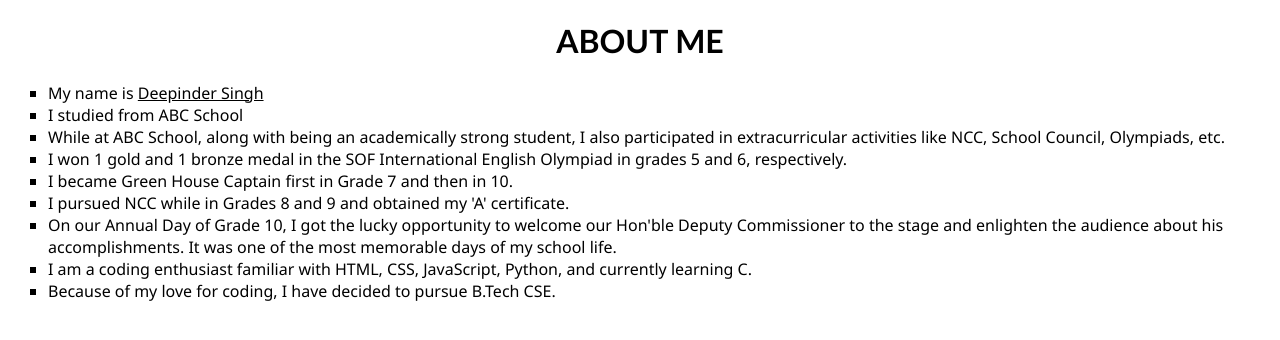
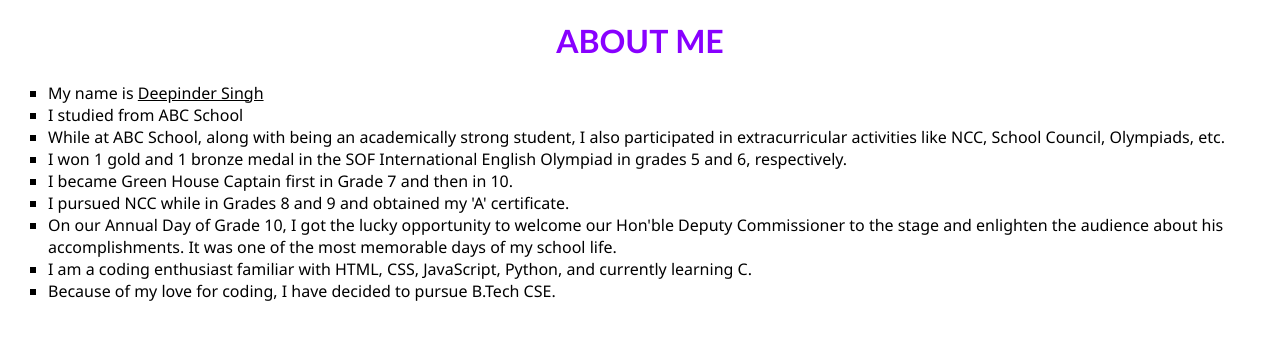
Before and after one commit to deepindersinghbti/Personal-Site, a plain HTML site: page about.html in a window 1280 px wide. Drawn offline with Linux system fonts and the light colour scheme.

Commit message:
Enhance styling of the About page.

```diff
--- a/about.html
+++ b/about.html
@@ -6,7 +6,7 @@
     <title>About</title>
 </head>
 <body>
-    <h1 style="font-family: 'Trebuchet MS', 'Lucida Sans Unicode', 'Lucida Grande', 'Lucida Sans', Arial, sans-serif; text-align: center;">ABOUT ME</h1>
+    <h1 style="font-family: 'Trebuchet MS', 'Lucida Sans Unicode', 'Lucida Grande', 'Lucida Sans', Arial, sans-serif; text-align: center; color:rgba(136, 0, 255, 1);">ABOUT ME</h1>
     <ul style="list-style-type: square; font-family: 'Segoe UI', Tahoma, Geneva, Verdana, sans-serif;">
 
         <li>My name is <u>Deepinder Singh</u></li>
@@ -17,8 +17,7 @@
         <li>I became Green House Captain first in Grade 7 and then in 10.</li>
         <li>I pursued NCC while in Grades 8 and 9 and obtained my 'A' certificate.</li>
         <li>On our Annual Day of Grade 10, I got the lucky opportunity to welcome our Hon'ble Deputy Commissioner to the
-            stage and enlighten the audience about his accomplishments. It was one of the most memorable days of my school
-            life.</li>
+            stage and enlighten the audience about his accomplishments. It was one of the most memorable days of my school life.</li>
         <li>I am a coding enthusiast familiar with HTML, CSS, JavaScript, Python, and currently learning C.</li>
         <li>Because of my love for coding, I have decided to pursue B.Tech CSE.</li>
     </ul>
```
